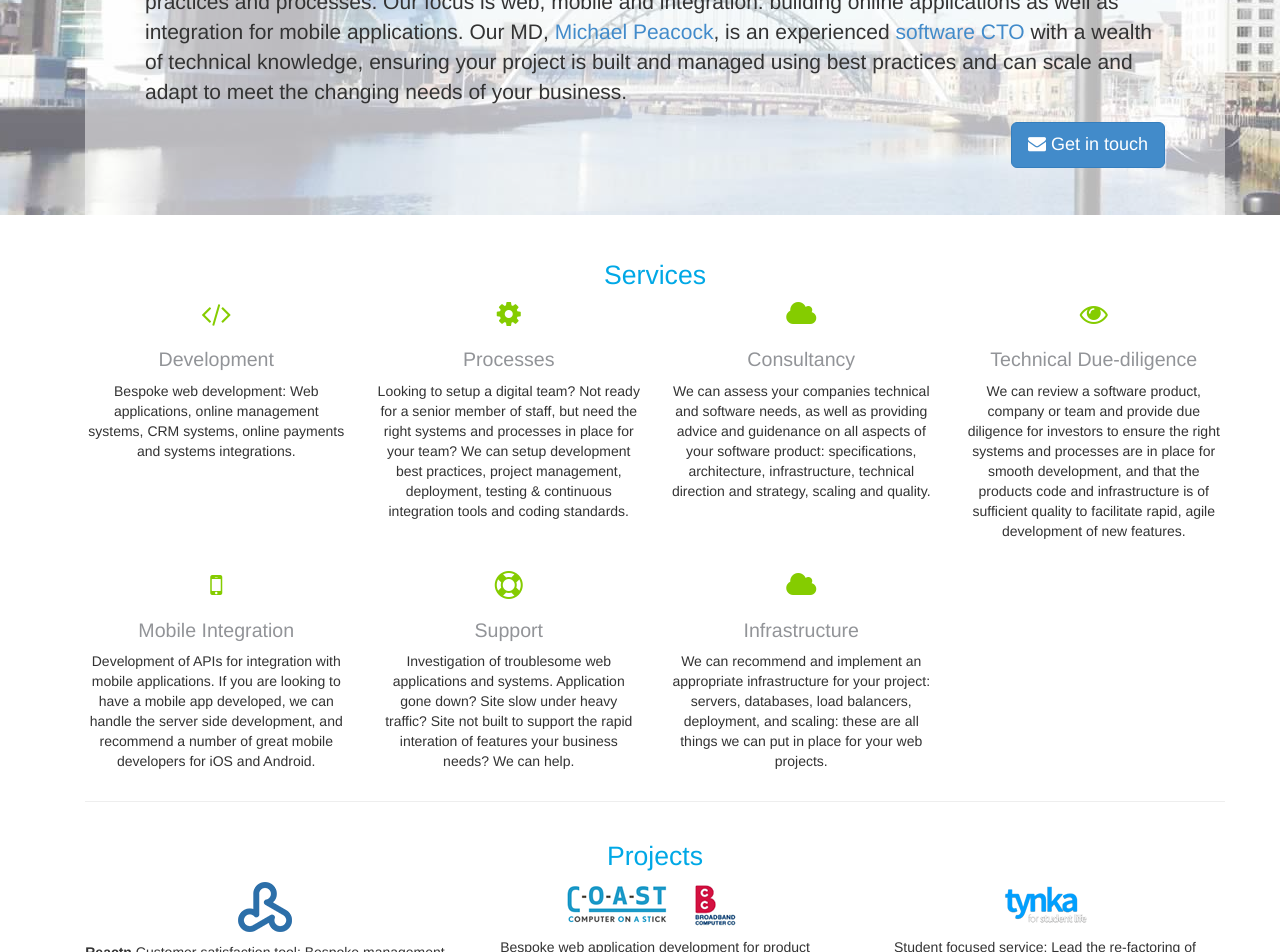
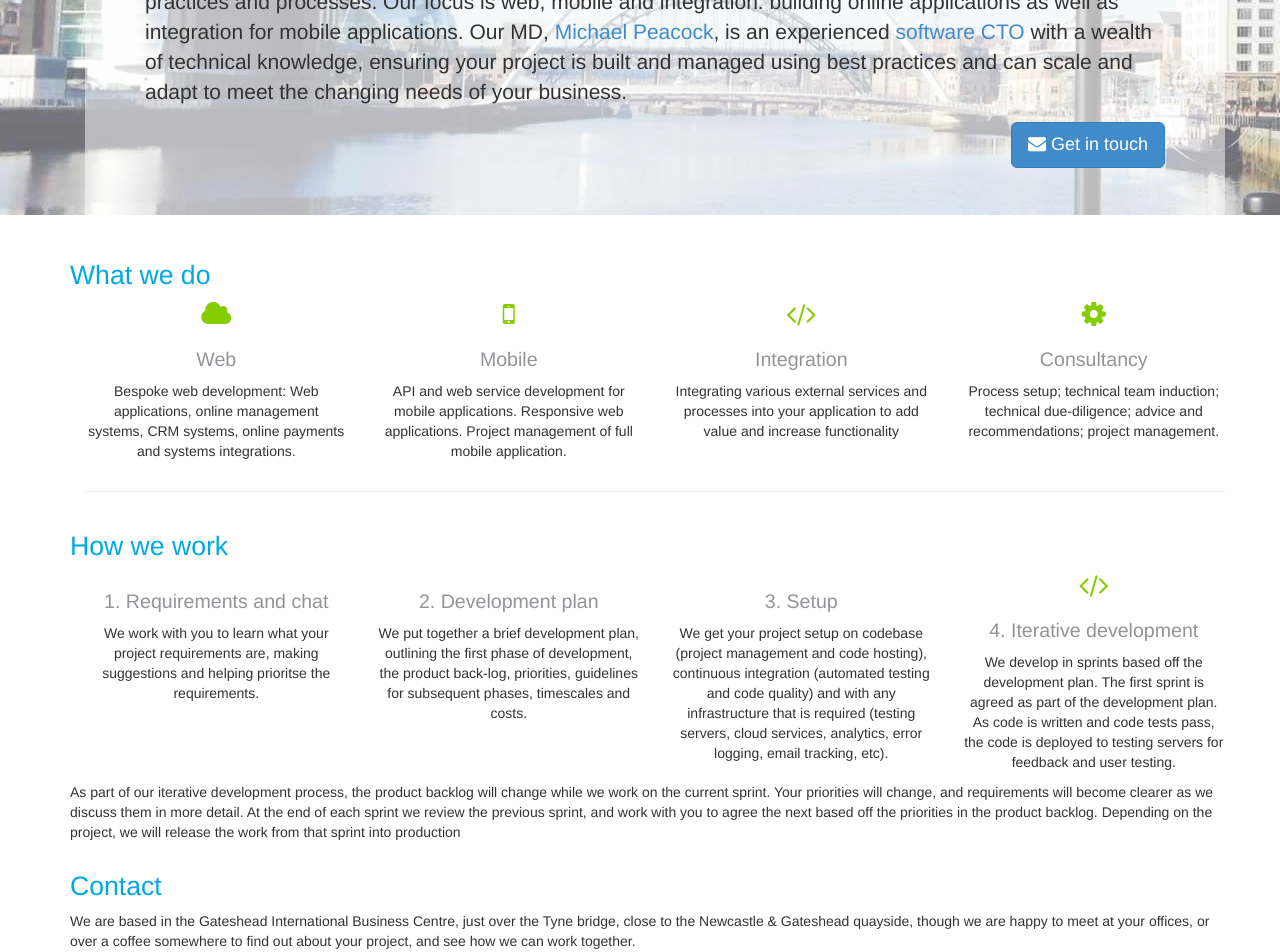
Before and after one commit to CentralApps/centralapps.github.io, a Jekyll site: the page built from index.html, in a window 1280 px wide and 1400 px high, scrolled down 285 px. Shown: the top 952 px of the window. Built offline with Jekyll 4.4.1, drawn with Linux system fonts in a browser that asks for light colours; nearby versions of some CDN libraries; some of the changed text lies outside the part shown.

Commit message:
new layout and content

```diff
--- /dev/null
+++ b/about/index.html
@@ -0,0 +1,46 @@
+---
+active: about
+layout: base
+class: smaller
+---
+    <div class="container within-smaller">
+        <div class="row">
+            <h2 class="alternative">About us</h2>
+        </div>
+        <div class="row">
+            <p>CentralApps are a North East based software development agency. We specialise in the development of online systems to solve complex business problems. We work in an open, iterative and agile way - providing transparency to our clients. Quality is at the heart of everything we do - from best practices, to testing, to code quality.</p>
+        </div>
+        <div class="row">
+            <h3>Michael Peacock, Director</h3>
+        </div>
+        <div class="row">
+            <img src="https://pbs.twimg.com/profile_images/443682241185464320/er_gYDWM_200x200.png" alt="..." class="img-circle pull-right">
+            <p>Our Managing Director, <a href="http://michaelpeacock.co.uk">Michael Peacock</a>, is an experienced <a href="http://michaelpeacock.co.uk">software CTO</a> and technical strategist. He has been involved in a range of innovative projects including: large-scale telemetry data collection and processing for an Electric Vehicle company, collaboration systems for government departments, social facial recognition, national news content management and customer engagement systems. With a degree in Software Engineering from the University of Durham, Michael is also a Zend Certified Engineer. Michael is keen to share his knowledge, and to that end has had 7 technical books published, acted as technical reviewer for several more, and often speaks at technical conferences and user groups.</p>
+        </div>
+        <div class="row">
+            <div class="col-md-6">
+                <h4>Publications</h4>
+                <ul class="text-left author-list">
+                    <li>Creating development environments with Vagrant, Packt 2013</li>
+                    <li>Drupal 7 Social Networking, Packt</li>
+                    <li>PHP 5 Social networking, Packt</li>
+                    <li>PHP 5 E-Commerce Development, Packt</li>
+                    <li>Drupal 6 Social Networking</li>
+                    <li>Selling online with Drupal e-Commerce</li>
+                    <li>Building websites with TYPO3</li>
+                </ul>
+            </div>
+            <div class="col-md-6">
+                <h4>Speaking engagements</h4>
+                <ul class="text-left speaker-list">
+                    <li><img class="flag flag-ca"> Confoo, Montreal, Canada</li>
+                    <li><img class="flag flag-us"> Cloud Connect, Santa Clara, CA, USA</li>
+                    <li><img class="flag flag-nl"> Dutch PHP Conference, Amsterdam, Netherlands</li>
+                    <li><img class="flag flag-gb"> PHP UK Conference, London, UK</li>
+                    <li><img class="flag flag-gb"> PHPNW, Manchester, UK</li>
+                    <li><img class="flag flag-gb"> PHPNE Usergroup, Newcastle, UK</li>
+                    <li><img class="flag flag-gb"> SuperMondays, Newcastle, UK</li>
+                </ul>
+            </div>
+        </div>
+    </div>
--- /dev/null
+++ b/consultancy/index.html
@@ -0,0 +1,68 @@
+---
+active: consultancy
+layout: base
+class: smaller
+---
+    <div class="container within-smaller">
+        <h2 class="alternative">Consultancy</h2>
+        <p>We have a wealth of experience when it comes to all aspects of software development - we can help you with the tools, processes and techniques - even if you don't need us to develop software for you.</p>
+        <ul>
+            <li>
+                Perhaps you are a marketing or design agency that wants to start moving into digital and need the processes and practices introduced, so a relatively junior team can rapidly deliver for your clients?
+            </li>
+            <li>
+                Thinking of investing in a software venture, or making an aquisition? We can perform technical due diligence so you know exactly what position the technology is in, as well as making recommendations for improvements.
+            </li>
+        </ul>
+
+        <div class="row text-center">
+            <div class="col-md-12">
+                <div class="row">
+                    <div class="col-md-3">
+                        <i class="fa fa-rocket fa-2x "></i>
+                        <h3>Deployment</h3>
+                        <p>Processes to automatically deploy your projects: summarise changes, email stakeholders, backup and migrate your platform at the press of a button.</p>
+                    </div>
+                    <div class="col-md-3">
+                        <i class="fa fa-check fa-2x "></i>
+                        <h3>Automated testing</h3>
+                        <p>Automatically test your code - run unit tests to ensure that code performs as expected, and acceptance tests to check that the end to end process for your users is as expected - and take automated screenshots when it fails.</p>
+                    </div>
+                    <div class="col-md-3 ">
+                        <i class="fa fa-certificate fa-2x"></i>
+                        <h3>Code quality</h3>
+                        <p>Measure and track code quality over time: are the tests passing? is the code too complex? how is the code test coverage? Does the code conform to accepted coding standards?<p>
+                    </div>
+                    <div class="col-md-3">
+                        <i class="fa fa-bug fa-2x "></i>
+                        <h3>Defect and exception tracking</h3>
+                        <p>Get alerted to issues and exceptions in your code when they occur, so your team can work to quickly resolve the issues.</p>
+                    </div>
+                </div>
+                <div class="row">
+                    <div class="col-md-3">
+                        <i class="fa fa-search fa-2x "></i>
+                        <h3>Technical Due-diligence</h3>
+                        <p>We can review a software product, company or team and provide due diligence for investors to ensure the right systems and processes are in place for smooth development, and that the products code and infrastructure is of sufficient quality to facilitate rapid, agile development of new features.</p>
+                    </div>
+                    <div class="col-md-3">
+                        <i class="fa fa-gear fa-2x "></i>
+                        <h3>Infrastructure</h3>
+                        <p>We can recommend and implement an appropriate infrastructure for your project: servers, databases, load balancers, deployment, and scaling: these are all things we can put in place for your web projects.</p>
+                    </div>
+                    <div class="col-md-3">
+                        <i class="fa fa-signal fa-2x "></i>
+                        <h3>Scalability</h3>
+                        <p>Will your product scale? What will happen as your userbase grows? And just as importantly, can your code cope with rapid development changes, as the needs of your business change?</p>
+                    </div>
+                    <div class="col-md-3">
+                        <i class="fa fa-support fa-2x "></i>
+                        <h3>Project management</h3>
+                        <p>We can work with your technical teams to manage your software project. We use agile development methodologies, and a suite of tools and services to provide an open, clear and iterative development process - giving you constant access to test systems.</p>
+                    </div>
+
+                </div>
+            </div>
+        </div>
+
+    </div>
--- a/index.html
+++ b/index.html
@@ -3,11 +3,6 @@ active: home
 layout: base
 class: main
 ---
-
-
-    <div class="container">
-
-    </div>
 
     <div class="container">
 
@@ -16,160 +11,89 @@ class: main
             <p class="text-right"><a href="mailto:michael@centralapps.co.uk" class="btn btn-primary btn-lg" role="button"><i class="fa fa-envelope"></i> Get in touch</a></p>
         </div>
 
-        <div class="row text-center">
+        <div class="row">
             <div class="col-md-12">
-                <h2>Services</h2>
                 <div class="row">
+                    <h2>What we do</h2>
+                </div>
+                <div class="row text-center">
                     <div class="col-md-3">
-                        <i class="fa fa-code fa-2x "></i>
-                        <h3>Development</h3>
+                        <i class="fa fa-cloud fa-2x "></i>
+                        <h3>Web</h3>
                         <p>Bespoke web development: Web applications, online management systems, CRM systems, online payments and systems integrations.</p>
                     </div>
                     <div class="col-md-3">
-                        <i class="fa fa-cog fa-2x "></i>
-                        <h3>Processes</h3>
-                        <p>Looking to setup a digital team? Not ready for a senior member of staff, but need the right systems and processes in place for your team? We can setup development best practices, project management, deployment, testing &amp; continuous integration tools and coding standards.</p>
+                        <i class="fa fa-mobile fa-2x "></i>
+                        <h3>Mobile</h3>
+                        <p>API and web service development for mobile applications. Responsive web applications. Project management of full mobile application.</p>
                     </div>
                     <div class="col-md-3 ">
-                        <i class="fa fa-cloud fa-2x"></i>
-                        <h3>Consultancy</h3>
-                        <p>We can assess your companies technical and software needs, as well as providing advice and guidenance on all aspects of your software product: specifications, architecture, infrastructure, technical direction and strategy, scaling and quality.
-                        <p>
+                        <i class="fa fa-code fa-2x"></i>
+                        <h3>Integration</h3>
+                        <p>Integrating various external services and processes into your application to add value and increase functionality</p>
                     </div>
                     <div class="col-md-3">
-                        <i class="fa fa-eye fa-2x "></i>
-                        <h3>Technical Due-diligence</h3>
-                        <p>We can review a software product, company or team and provide due diligence for investors to ensure the right systems and processes are in place for smooth development, and that the products code and infrastructure is of sufficient quality to facilitate rapid, agile development of new features.</p>
+                        <i class="fa fa-cog fa-2x "></i>
+                        <h3>Consultancy</h3>
+                        <p>Process setup; technical team induction; technical due-diligence; advice and recommendations; project management.</p>
                     </div>
-                </div>
-                <div class="row">&nbsp;</div>
-                <div class="row">
-                    <div class="col-md-3">
-                        <i class="fa fa-mobile fa-2x "></i>
-                        <h3>Mobile Integration</h3>
-                        <p>Development of APIs for integration with mobile applications. If you are looking to have a mobile app developed, we can handle the server side development, and recommend a number of great mobile developers for iOS and Android.</p>
-                    </div>
-                    <div class="col-md-3">
-                        <i class="fa fa-support fa-2x "></i>
-                        <h3>Support</h3>
-                        <p>Investigation of troublesome web applications and systems. Application gone down? Site slow under heavy traffic? Site not built to support the rapid interation of features your business needs? We can help.</p>
-                    </div>
-                    <div class="col-md-3">
-                        <i class="fa fa-cloud fa-2x "></i>
-                        <h3>Infrastructure</h3>
-                        <p>We can recommend and implement an appropriate infrastructure for your project: servers, databases, load balancers, deployment, and scaling: these are all things we can put in place for your web projects.</p>
-                    </div>
-
                 </div>
             </div>
         </div>
         <hr>
-        <div class="row text-center">
+
+        <div class="row">
             <div class="col-md-12">
-                <h2>Projects</h2>
+                <div class="row">
+                    <h2>How we work</h2>
+                </div>
+                <div class="row text-center">
+                    <div class="col-md-3">
+                        <h3>1. Requirements and chat</h3>
+                        <p>We work with you to learn what your project requirements are, making suggestions and helping prioritse the requirements.</p>
+                    </div>
+                    <div class="col-md-3">
+                        <h3>2. Development plan</h3>
+                        <p>We put together a brief development plan, outlining the first phase of development, the product back-log, priorities, guidelines for subsequent phases, timescales and costs.</p>
+                    </div>
+                    <div class="col-md-3">
+                        <h3>3. Setup</h3>
+                        <p>We get your project setup on codebase (project management and code hosting), continuous integration (automated testing and code quality) and with any infrastructure that is required (testing servers, cloud services, analytics, error logging, email tracking, etc).</p>
+                    </div>
+                    <div class="col-md-3 ">
+                        <i class="fa fa-code fa-2x"></i>
+                        <h3>4. Iterative development</h3>
+                        <p>We develop in sprints based off the development plan. The first sprint is agreed as part of the development plan. As code is written and code tests pass, the code is deployed to testing servers for feedback and user testing.</p>
+                    </div>
+                </div>
+                <div class="row">
+                    <p>As part of our iterative development process, the product backlog will change while we work on the current sprint. Your priorities will change, and requirements will become clearer as we discuss them in more detail. At the end of each sprint we review the previous sprint, and work with you to agree the next based off the priorities in the product backlog. Depending on the project, we will release the work from that sprint into production</p>
+                </div>
+            </div>
+        </div>
+
+        <div class="row">
+            <div class="col-md-12">
+                <div class="row">
+                    <h2>Contact</h2>
+                </div>
+                <div class="row">
+                    <p>We are based in the Gateshead International Business Centre, just over the Tyne bridge, close to the Newcastle &amp; Gateshead quayside, though we are happy to meet at your offices, or over a coffee somewhere to find out about your project, and see how we can work together.</p>
+                </div>
                 <div class="row">
                     <div class="col-md-4">
-                        <p><img src="/assets/images/logo-reactn.png"></p>
-                        <p><strong>Reactn</strong> Customer satisfaction tool: Bespoke management system &amp; API development.</p>
-                    </div>
-                    <div class="col-md-4">
-                        <p><img src="/assets/images/coast-logo.png"></p>
-                        <p>Bespoke web application development for product activation system.</p>
-                    </div>
-                    <div class="col-md-4">
-                        <p><img src="/assets/images/tynka-logo.png"></p>
-                        <p>Student focused service: Lead the re-factoring of application to make it more stable, secure and scalable.</p>
-                    </div>
-                </div>
-            </div>
-
-        </div>
-        <hr>
-        <!--<div class="row text-center">
-            <div class="col-md-12">
-                <h2>Products</h2>
-                <div class="row">
-                    <p><em>coming soon</em></p>
-                    <div class="col-md-4">
-                        <h3>MoneyFile</h3>
-                        <p>Generate professional invoices quickly and easily, receive payments online, and export the data for your book-keeper.</p>
-                    </div>
-                    <div class="col-md-4">
-                        <h3>PersonnelFile</h3>
-                        <p>Manage your employee data, contracts, appraisals, holidays, expenses quickly and easily</p>
-                    </div>
-                    <div class="col-md-4">
-                        <h3>BoxFile</h3>
-                    </div>
-                    <div class="col-md-4">
-                        <h3>Learnr</h3>
-                    </div>
-                    <div class="col-md-4">
-                        <h3>Underwood AMS</h3>
-                    </div>
-                </div>
-            </div>
-
-        </div>
-        <hr>-->
-        <div class="row text-center">
-            <div class="col-md-12">
-
-                <div class="row">
-                    <div class="col-md-6 text-left">
-                        <h2>Michael Peacock, Director</h2>
-                        <img src="https://pbs.twimg.com/profile_images/443682241185464320/er_gYDWM_200x200.png" alt="..." class="img-circle pull-left" style="margin-right: 5px;">
-                        <p>
-                            Hi! I'm Michael, director of CentralApps Limited. I'm an experienced lead software engineer and software CTO, with a degree in Software Engineering from the University of Durham. I've written, and acted as review of, a number of web related books, and I speak at user groups and conferences on PHP.
-                        </p>
-                        <a href="https://twitter.com/michaelpeacock"><i class="fa fa-twitter fa-lg"></i></a>
-                        <a href="http://www.linkedin.com/in/michaelkeithpeacock"><i class="fa fa-linkedin fa-lg"></i></a>
-                        <a href="https://github.com/mkpeacock"><i class="fa fa-github fa-lg"></i></a>
-                        <a href="https://plus.google.com/112768709465809579346"><i class="fa fa-google-plus fa-lg"></i></a>
-                    </div>
-                    <div class="col-md-3">
-                        <h3>Publications</h3>
-                        <ul class="text-left author-list">
-                            <li>Vagrant, Packt 2013</li>
-                            <li>Drupal Social Networking, Packt</li>
-                            <li>PHP Social Networking, Packt</li>
-                            <li>PHP E-Commerce, Packt</li>
-                            <li>Drupal E-Commerce, Packt</li>
-                            <li>TYPO3, Packt</li>
-                        </ul>
-                    </div>
-                    <div class="col-md-3">
-                        <h3>Speaker</h3>
-                        <ul class="text-left speaker-list">
-                            <li><img class="flag flag-ca"> Confoo, Montreal, Canada</li>
-                            <li><img class="flag flag-us"> Cloud Connect, Santa Clara, CA, USA</li>
-                            <li><img class="flag flag-nl"> Dutch PHP Conference, Amsterdam, Netherlands</li>
-                            <li><img class="flag flag-gb"> PHP UK Conference, London, UK</li>
-                            <li><img class="flag flag-gb"> PHPNW, Manchester, UK</li>
-                            <li><img class="flag flag-gb"> PHPNE Usergroup, Newcastle, UK</li>
-                            <li><img class="flag flag-gb"> SuperMondays, Newcastle, UK</li>
-                        </ul>
-                    </div>
-                </div>
-            </div>
-
-        </div>
-
-        <div class="row text-center">
-            <div class="col-md-12">
-                <h2>Contact</h2>
-                <div class="row">
-                    <div class="col-md-7">
-                        <iframe src="https://www.google.com/maps/embed?pb=!1m14!1m8!1m3!1d2290.541299868758!2d-1.606327!3d54.963606000000006!3m2!1i1024!2i768!4f13.1!3m3!1m2!1s0x487e70ba9ceeed29%3A0x9c7597864916a307!2sGateshead+International+Business+Centre!5e0!3m2!1sen!2suk!4v1412794498120" width="100%" height="400px;" frameborder="0" style="border:0"></iframe>
-                    </div>
-                    <div class="col-md-4">
+                        <p><a href="mailto:hello@centralapps.co.uk">hello@centralapps.co.uk</a></p>
+                        <p>+44 (0)191 328 0676</p>
                         <address>
-                            <strong>CentralApps Limited</strong><br>
-                            Mulgrave Terrace,<br />Gateshead,<br />Tyne and Wear,<br />NE8 1AN
+                            <strong>CentralApps Limited</strong>,<br />
+                            Gateshead International Business Centre,<br />
+                            Mulgrave Terrage, <br />
+                            Gateshead, Tyne and Wear,<br />
+                            NE8 1AN.
                         </address>
                     </div>
-                    <div class="col-md-1">
-                        <a href="https://twitter.com/centralapps"><i class="fa fa-twitter fa-lg fa-2x"></i></a>
+                    <div class="col-md-8">
+                        <iframe src="https://www.google.com/maps/embed?pb=!1m14!1m8!1m3!1d2290.541299868758!2d-1.606327!3d54.963606000000006!3m2!1i1024!2i768!4f13.1!3m3!1m2!1s0x487e70ba9ceeed29%3A0x9c7597864916a307!2sGateshead+International+Business+Centre!5e0!3m2!1sen!2suk!4v1412794498120" width="100%" height="400px;" frameborder="0" style="border:0"></iframe>
                     </div>
             </div>
 
```
Also changed, not shown: integration/index.html (+35 -29 lines), products/index.html (added, +35 -0 lines), projects/index.html (added, +90 -0 lines), assets/images/brands.jpg (added), assets/images/products/money-file.png (added), assets/images/projects/reactn.png (added), assets/images/projects/secure-coast.png (added), assets/images/projects/tynka.png (added), assets/images/projects/venstr.png (added).
